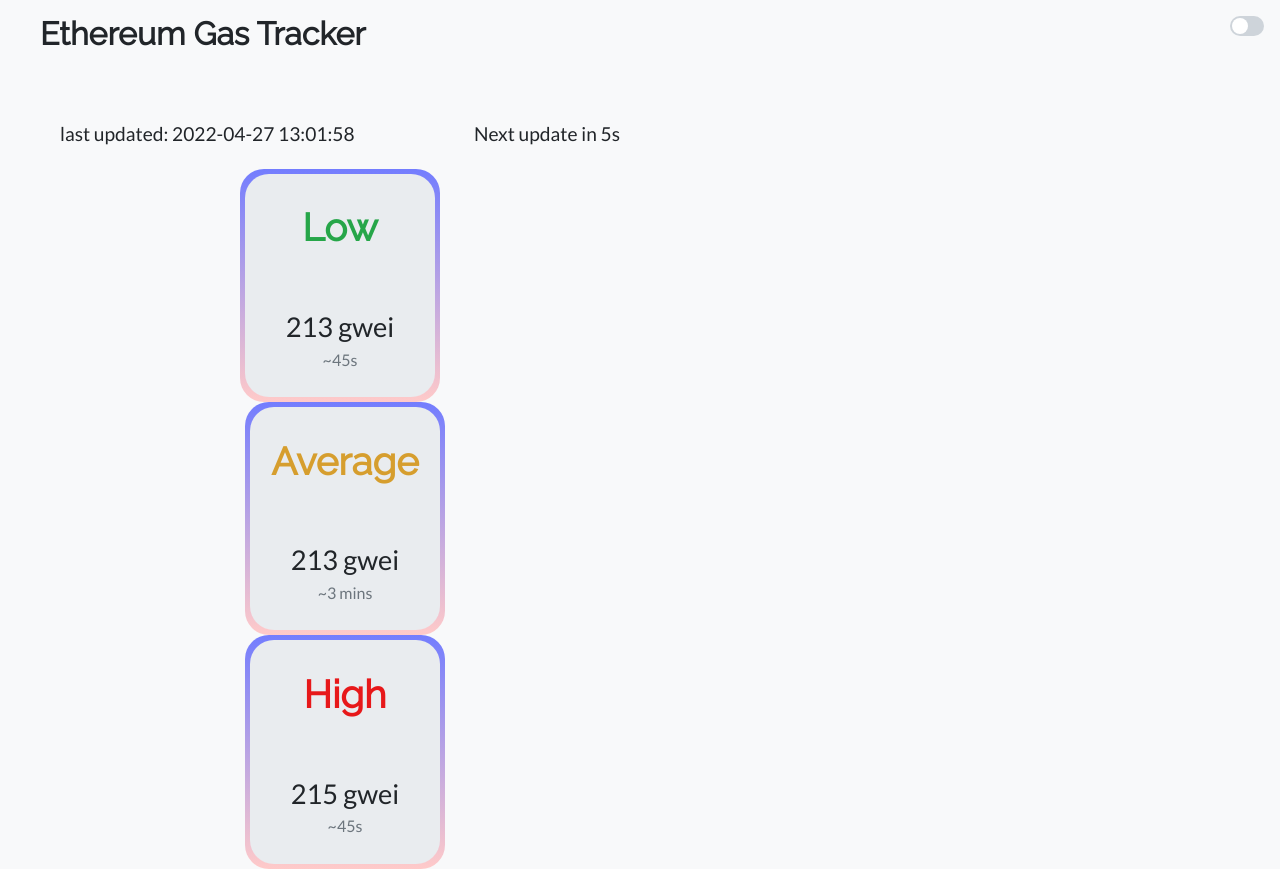
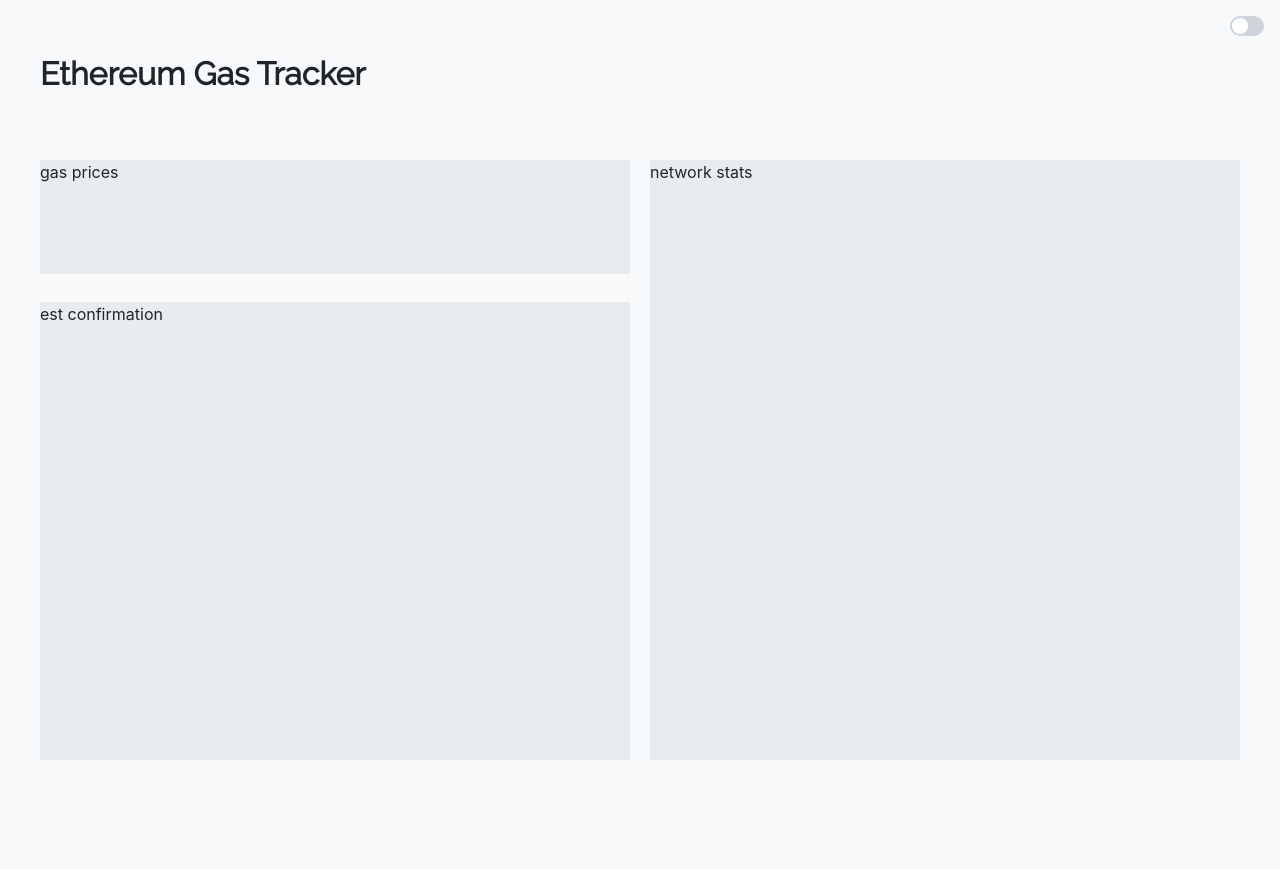
Before and after one commit to Qazalin/eth-gastracker, a Next.js app: page /test in a window 1280 px wide. After the commit the page ends 800 px from the top, so only its background shows below. Built offline with nearby package versions, Linux system fonts and the light colour scheme.

Commit message:
feat(layout): prototyping

```diff
--- a/src/components/GasInfoLayout.tsx
+++ b/src/components/GasInfoLayout.tsx
@@ -14,7 +14,7 @@ export const GasInfoLayout: React.FC<{
     const cleanDate = dateSplits[0] + " " + dateSplits[1].slice(0, 8); // format: yy-mm-dd hh-mm-ss
 
     return (
-      <Box w="100%" maxW="50%" h="100%">
+      <Box w="50%" h="20%">
         <Flex
           justifyContent="space-between"
           fontSize="1.2rem"
@@ -24,7 +24,7 @@ export const GasInfoLayout: React.FC<{
           <Text>last updated: {cleanDate}</Text>
           <Countdown time={5} />
         </Flex>
-        <HStack flexDir="column" spacing="10px" w="100%" h="100%">
+        <HStack spacing="10px" w="100%" h="100%">
           <GasView
             title="Low"
             gasPrice={data.SafeGasPrice}
--- a/src/components/GasView.tsx
+++ b/src/components/GasView.tsx
@@ -20,7 +20,6 @@ export const GasView: React.FC<GasViewPropType> = ({
     <Box
       w="100%"
       h="100%"
-      maxW="200px"
       bgGradient="linear(#737DFE, #FFCAC9)"
       borderRadius="24px"
       p="5px"
--- a/src/components/Layout.tsx
+++ b/src/components/Layout.tsx
@@ -5,14 +5,14 @@ import { DarkModeSwitch } from "./DarkModeSwitch";
 
 export const Layout: React.FC<LayoutPropType> = ({ children }) => {
   return (
-    <Box w="100vw" h="100vh" px="40px">
+    <Box w="100vw" h="100vh" p="40px">
       <Box w="100%" h="100px">
         <Text textTransform="capitalize" variant="h1" mt="10px">
           Ethereum gas tracker
         </Text>
         <DarkModeSwitch />
       </Box>
-      <Box mt="10px" w="100%" h="calc(100vh - 100px)">
+      <Box mt="10px" w="100%" h="calc(100vh - 200px)">
         {children}
       </Box>
     </Box>
--- /dev/null
+++ b/src/components/layout/main/MainLayout.tsx
@@ -0,0 +1,21 @@
+import { Box, Flex, Text, VStack } from "@chakra-ui/react";
+import { LayoutPropType } from "@etherTrack/types";
+import React from "react";
+
+export const MainLayout: React.FC<LayoutPropType> = ({ children }) => {
+  return (
+    <Flex w="100%" h="100%">
+      <VStack w="50%" h="100%">
+        <Box w="100%" h="20%" bg="bg1" mb="20px">
+          gas prices
+        </Box>
+        <Box w="100%" h="80%" bg="bg1">
+          est confirmation
+        </Box>
+      </VStack>
+      <Box w="50%" h="100%" ml="20px" bg="bg1">
+        network stats
+      </Box>
+    </Flex>
+  );
+};
--- /dev/null
+++ b/src/components/layout/main/index.ts
@@ -0,0 +1 @@
+export * from "./MainLayout";
--- a/src/pages/test/index.tsx
+++ b/src/pages/test/index.tsx
@@ -1,5 +1,7 @@
 import { GasInfoLayout } from "@etherTrack/components";
+import { MainLayout } from "@etherTrack/components/layout/main";
 import { GasInfoLayoutProps } from "@etherTrack/types";
+import { Text } from "@chakra-ui/react";
 
 const Test = () => {
   const dummy: GasInfoLayoutProps = {
@@ -10,6 +12,10 @@ const Test = () => {
     FastGasPrice: "215",
     FastGasEstimate: "45",
   };
-  return <GasInfoLayout data={dummy} />;
+  return (
+    <MainLayout>
+      <Text>hello world</Text>
+    </MainLayout>
+  );
 };
 export default Test;
--- a/src/ui/theme.ts
+++ b/src/ui/theme.ts
@@ -23,6 +23,7 @@ export const theme = extendTheme({
         // animation for change color mode
         // transition: "background 2s",
         transition: "none",
+        overflow: "hidden",
 
         // ( light - dark )
         color: mode("gray.800", "whiteAlpha.900")(props),
```
